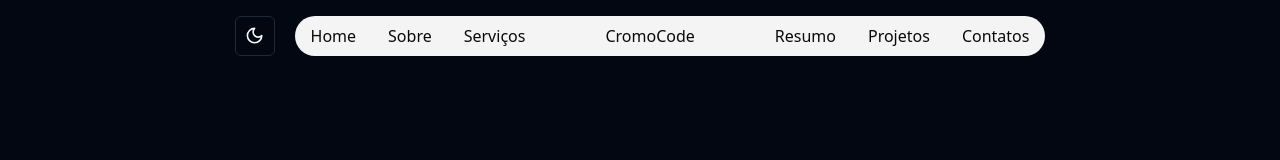
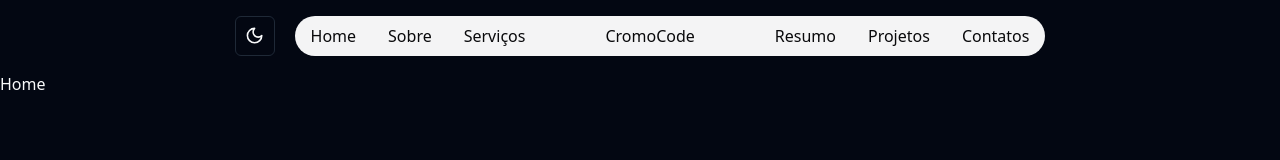
Before and after one commit to Thiago-Barreto-R/CromoCode, a React (Vite) app: page / in a window 1280 px wide. Shown: the top 160 px of the page. Built offline with nearby package versions, Linux system fonts and the light colour scheme.

Commit message:
Create home to sistem.

```diff
--- a/src/App.tsx
+++ b/src/App.tsx
@@ -1,15 +1,9 @@
-import { Header } from "./components/header";
-import { ThemeProvider } from "./components/theme-provider";
+import { Home } from "./pages/(cromoCode)/home";
 
-interface LayoutMainProps {
-  children: React.ReactNode;
-}
-
-export default function App({ children }: LayoutMainProps) {
+export default function App() {
   return (
-    <ThemeProvider defaultTheme="dark" storageKey="vite-ui-theme">
-      <Header />
-      {children}
-    </ThemeProvider>
+    <div>
+      <Home />
+    </div>
   )
 }
--- /dev/null
+++ b/src/pages/(cromoCode)/home.tsx
@@ -0,0 +1,9 @@
+import LayoutMain from "../layout";
+
+export function Home() {
+  return (
+    <LayoutMain>
+      <p>Home</p>
+    </LayoutMain>
+  )
+}
--- /dev/null
+++ b/src/pages/layout.tsx
@@ -0,0 +1,16 @@
+import { Header } from "../components/header";
+import { ThemeProvider } from "../components/theme-provider";
+
+
+interface LayoutMainProps {
+  children: React.ReactNode;
+}
+
+export default function LayoutMain({ children }: LayoutMainProps) {
+  return (
+    <ThemeProvider defaultTheme="dark" storageKey="vite-ui-theme">
+      <Header />
+      {children}
+    </ThemeProvider>
+  )
+}
```
